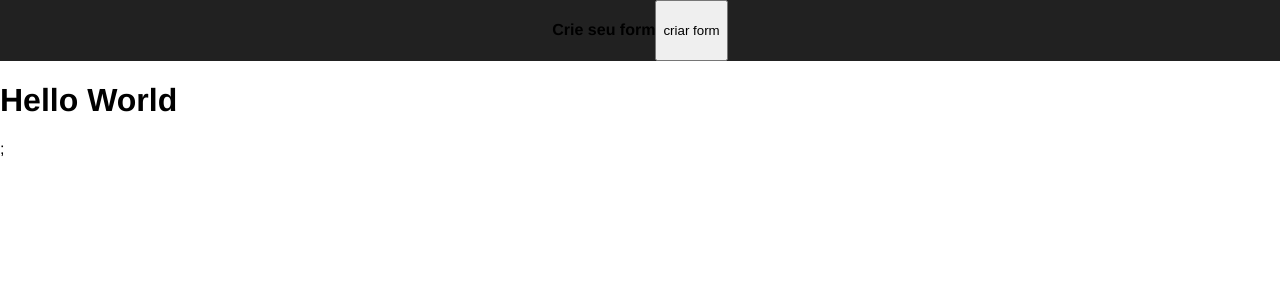
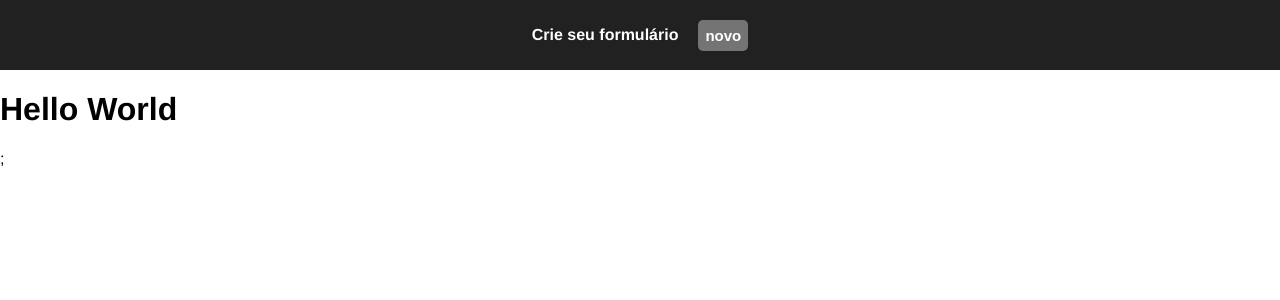
Before and after one commit to LailsonGabriel/react-dev-nextjs, a Next.js app: page / in a window 1280 px wide. Shown: the top 300 px of the page. Built offline with nearby package versions, Linux system fonts and the light colour scheme.

Commit message:
fix: styled added in Header and Button

```diff
--- a/src/components/Button/index.tsx
+++ b/src/components/Button/index.tsx
@@ -1,10 +1,11 @@
 import React from "react";
 import { IButton } from "./interface";
+import { ButtonComponent } from "./styles";
 
 export const Button = ({ onClick, text }: IButton) => {
   return (
-    <button type="button" onClick={onClick}>
+    <ButtonComponent type="button" onClick={onClick}>
       {text}
-    </button>
+    </ButtonComponent>
   );
 };
--- /dev/null
+++ b/src/components/Button/styles.ts
@@ -0,0 +1,17 @@
+import styled from "styled-components";
+
+export const ButtonComponent = styled.button`
+  background: #747474;
+  border-radius: 5px;
+  border: none;
+  color: #fff;
+  cursor: pointer;
+  font-size: 15px;
+  font-weight: bold;
+  padding: 7px;
+
+  :hover {
+    color: #6200ee;
+    transition: ease 0.5s;
+  }
+`;
--- a/src/components/Header/index.tsx
+++ b/src/components/Header/index.tsx
@@ -1,12 +1,12 @@
 import React from "react";
 import { Button } from "../Button";
-import { HeaderContainer } from "./styles";
+import { HeaderContainer, Title } from "./styles";
 
 const Header = () => {
   return (
     <HeaderContainer>
-      <h4>Crie seu form</h4>
-      <Button text="criar form" />
+      <Title>Crie seu formulário</Title>
+      <Button text="novo" />
     </HeaderContainer>
   );
 };
--- a/src/components/Header/styles.ts
+++ b/src/components/Header/styles.ts
@@ -1,8 +1,16 @@
 import styled from "styled-components";
 
 export const HeaderContainer = styled.header`
+  align-items: center;
+  background-color: #212121;
   display: flex;
+  gap: 20px;
+  height: 70px;
   justify-content: center;
-  background-color: #212121;
   width: 100%;
 `;
+
+export const Title = styled.h4`
+  color: #fff;
+  font-weight: bold;
+`;
```
